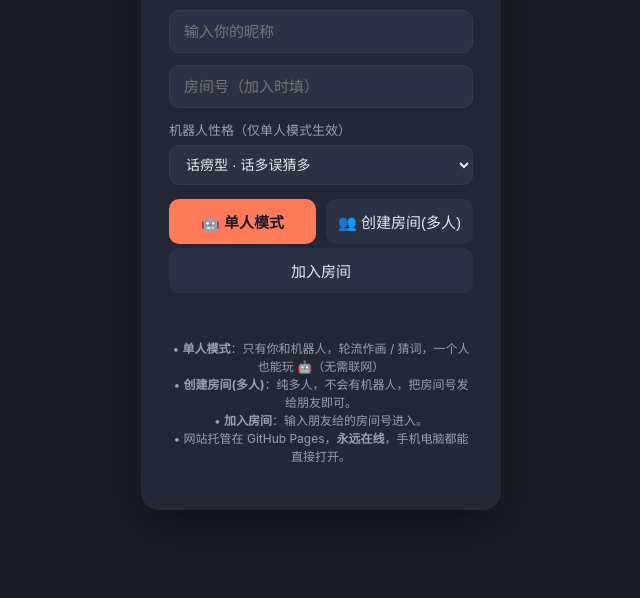
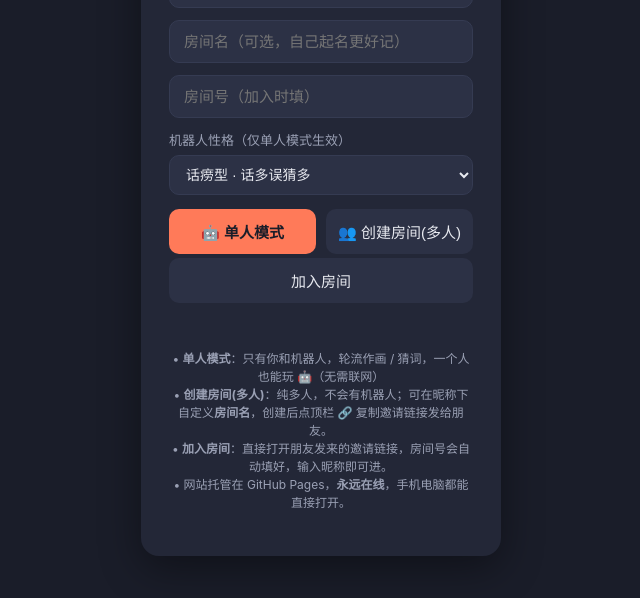
Before and after one commit to 508965517-max/draw-guess, a website: page index.html in a window 1280 px wide. Shown: the part 202-800 px from the top of the page, without its empty margins (319-959 px from the left). Drawn offline with Linux system fonts and the light colour scheme; a script that the page names is missing.

Commit message:
feat: 自定义房间名 + 邀请短链接分享

```diff
--- a/index.html
+++ b/index.html
@@ -14,7 +14,10 @@
       <p class="sub">随时随地在手机/电脑上和朋友一起玩</p>
       <input id="nameInput" maxlength="12" placeholder="输入你的昵称" />
       <div class="row">
-        <input id="codeInput" maxlength="4" placeholder="房间号（加入时填）" />
+        <input id="roomNameInput" maxlength="20" placeholder="房间名（可选，自己起名更好记）" />
+      </div>
+      <div class="row">
+        <input id="codeInput" maxlength="20" placeholder="房间号（加入时填）" />
       </div>
       <div class="row bot-cfg">
         <label>机器人性格（仅单人模式生效）
@@ -34,8 +37,8 @@
       <p id="lobbyMsg" class="msg"></p>
       <p class="tip">
         • <b>单人模式</b>：只有你和机器人，轮流作画 / 猜词，一个人也能玩 🤖（无需联网）<br/>
-        • <b>创建房间(多人)</b>：纯多人，不会有机器人，把房间号发给朋友即可。<br/>
-        • <b>加入房间</b>：输入朋友给的房间号进入。<br/>
+        • <b>创建房间(多人)</b>：纯多人，不会有机器人；可在昵称下自定义<b>房间名</b>，创建后点顶栏 🔗 复制邀请链接发给朋友。<br/>
+        • <b>加入房间</b>：直接打开朋友发来的邀请链接，房间号会自动填好，输入昵称即可进。<br/>
         • 网站托管在 GitHub Pages，<b>永远在线</b>，手机电脑都能直接打开。
       </p>
     </div>
@@ -44,7 +47,7 @@
   <!-- 游戏主界面 -->
   <div id="game" class="screen hidden">
     <header class="topbar">
-      <div class="room">房间 <b id="roomCode">----</b></div>
+      <div class="room">房间 <b id="roomCode">----</b><button id="inviteBtn" class="mini hidden" title="复制邀请链接">🔗 邀请</button></div>
       <div class="round" id="roundInfo">等待开始</div>
       <div class="timer" id="timer">--</div>
     </header>
@@ -96,6 +99,8 @@
     </div>
   </div>
 
+  <div id="toast" class="toast hidden"></div>
+
   <script src="https://unpkg.com/peerjs@1.5.4/dist/peerjs.min.js"></script>
   <script src="words.js"></script>
   <script src="doodles.js"></script>
```
